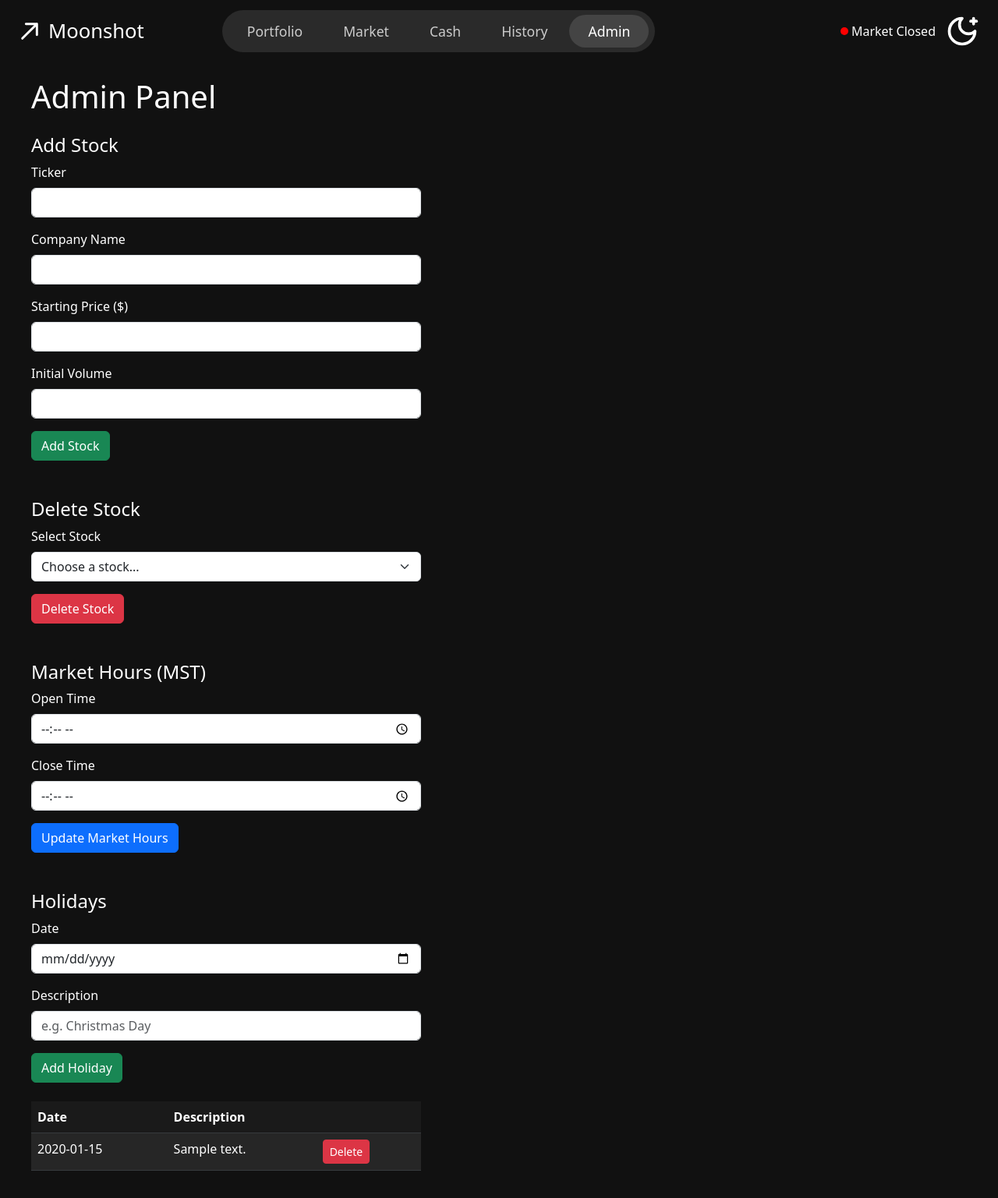
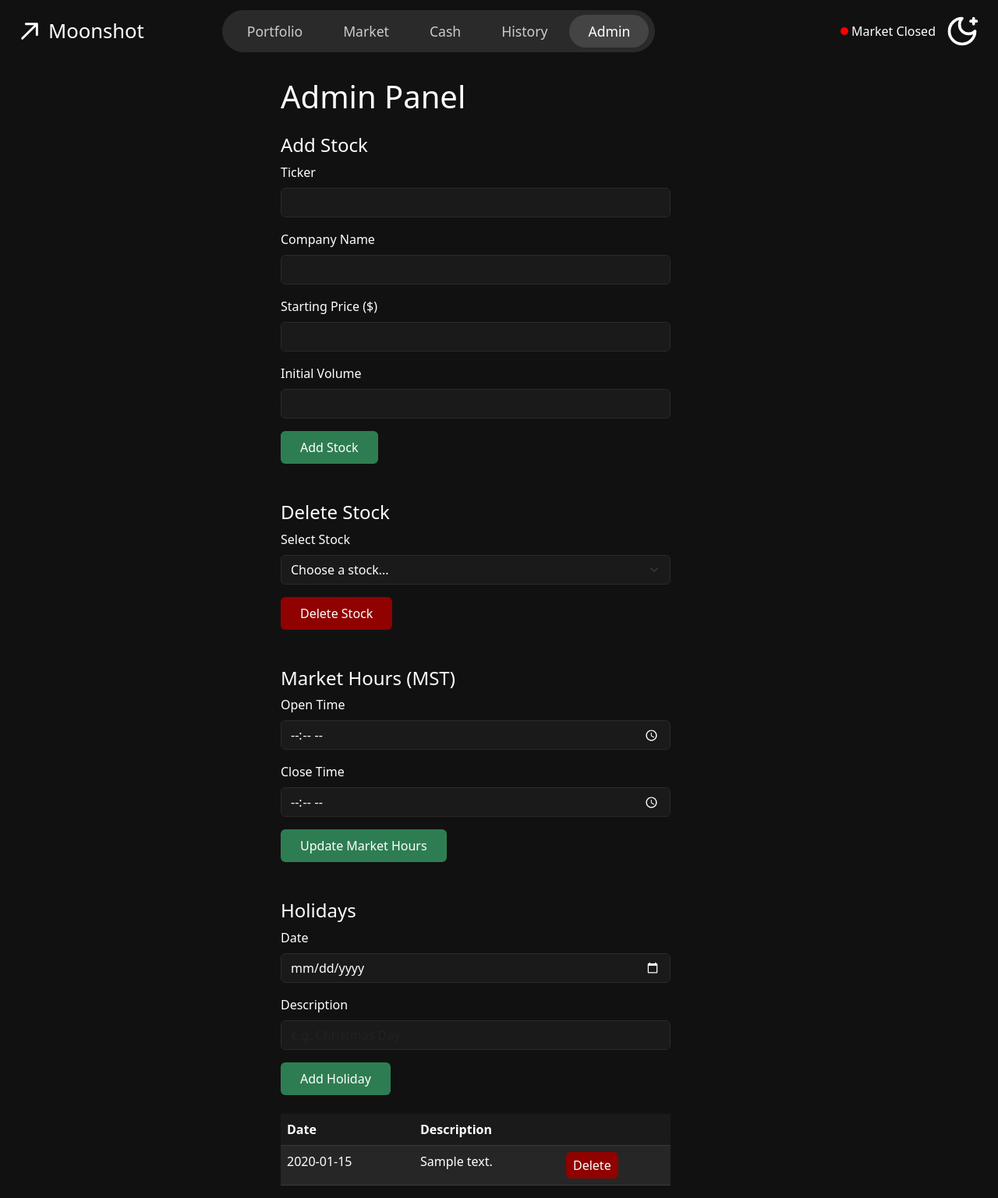
Before and after one commit to htphan9/IFT401-Team4-Capstone, a Flask app: page /admin in a window 1280 px wide. Shown: the whole page at 78% size. Before the commit the page ends 1502 px from the top, so only its background shows below. Run offline with Flask 3, Linux system fonts and the light colour scheme; a user stored in the database is signed in; tables that the repository leaves empty hold one stand-in row (values such as "Sample post").

Commit message:
added link to admin.css and wrapped everything

```diff
--- a/templates/admin.html
+++ b/templates/admin.html
@@ -1,5 +1,7 @@
 {% extends "base.html" %}
-{% block extra_css %}{% endblock %}
+{% block extra_css %}
+    <link href="{{ url_for('static', filename='css/admin.css') }}" rel="stylesheet">
+{% endblock %}
 
 {% block title %}Admin - Moonshot{% endblock %}
 
@@ -7,6 +9,9 @@
 
 {% block content %}
 {% if current_user.is_authenticated and current_user.role == "admin" %}
+
+<!-- Centered container -->
+<div class="admin-container">
 
     <h1>Admin Panel</h1>
 
@@ -16,39 +21,39 @@
 
     <!-- Add Stock -->
     <h4 class="mt-4">Add Stock</h4>
-<form action="/admin/add_stock" method="POST" style="max-width: 500px;">
+    <form action="/admin/add_stock" method="POST" class="admin-form">
 
         <div class="mb-3">
             <label class="form-label text-white">Ticker</label>
-        <input type="text" class="form-control" name="ticker" maxlength="10" required>
+            <input type="text" class="form-control admin-input" name="ticker" maxlength="10" required>
         </div>
 
         <div class="mb-3">
             <label class="form-label text-white">Company Name</label>
-        <input type="text" class="form-control" name="company_name" required>
+            <input type="text" class="form-control admin-input" name="company_name" required>
         </div>
 
         <div class="mb-3">
             <label class="form-label text-white">Starting Price ($)</label>
-        <input type="number" class="form-control" name="initial_price" min="0.01" step="0.01" required>
+            <input type="number" class="form-control admin-input" name="initial_price" min="0.01" step="0.01" required>
         </div>
 
         <div class="mb-3">
             <label class="form-label text-white">Initial Volume</label>
-        <input type="number" class="form-control" name="initial_volume_issued" min="1" required>
+            <input type="number" class="form-control admin-input" name="initial_volume_issued" min="1" required>
         </div>
 
-    <button type="submit" class="btn btn-success">Add Stock</button>
+        <button type="submit" class="btn btn-green-sm px-4 py-2">Add Stock</button>
 
     </form>
 
-<!-- Delete Stock  -->
+    <!-- Delete Stock -->
     <h4 class="mt-5">Delete Stock</h4>
-<form action="/admin/delete_stock" method="POST" style="max-width: 500px;">
+    <form action="/admin/delete_stock" method="POST" class="admin-form">
 
         <div class="mb-3">
             <label class="form-label text-white">Select Stock</label>
-        <select class="form-select" name="stock_id" required>
+            <select class="form-select admin-input" name="stock_id" required>
                 <option value="" disabled selected>Choose a stock...</option>
                 {% for stock in stocks %}
                     <option value="{{ stock.id }}">{{ stock.ticker }}: {{ stock.company_name }}</option>
@@ -56,53 +61,53 @@
             </select>
         </div>
 
-    <button type="submit" class="btn btn-danger">Delete Stock</button>
+        <button type="submit" class="btn btn-red-sm px-4 py-2">Delete Stock</button>
 
     </form>
 
     <!-- Market Hours -->
     <h4 class="mt-5">Market Hours (MST)</h4>
-<form action="/admin/update_market" method="POST" style="max-width: 500px;">
+    <form action="/admin/update_market" method="POST" class="admin-form">
 
         <div class="mb-3">
             <label class="form-label text-white">Open Time</label>
-        <input type="time" class="form-control" name="open_time"
+            <input type="time" class="form-control admin-input" name="open_time"
                    value="{{ market_config.open_time if market_config else '09:00' }}" required>
         </div>
 
         <div class="mb-3">
             <label class="form-label text-white">Close Time</label>
-        <input type="time" class="form-control" name="close_time"
+            <input type="time" class="form-control admin-input" name="close_time"
                    value="{{ market_config.close_time if market_config else '16:00' }}" required>
         </div>
 
-    <button type="submit" class="btn btn-primary">Update Market Hours</button>
+        <button type="submit" class="btn btn-green-sm px-4 py-2">Update Market Hours</button>
 
     </form>
 
-<!--Holidays -->
+    <!-- Holidays -->
     <h4 class="mt-5">Holidays</h4>
 
     <!-- Add a holiday -->
-<form action="/admin/add_holiday" method="POST" style="max-width: 500px;">
+    <form action="/admin/add_holiday" method="POST" class="admin-form">
 
         <div class="mb-3">
             <label class="form-label text-white">Date</label>
-        <input type="date" class="form-control" name="holiday_date" required>
+            <input type="date" class="form-control admin-input" name="holiday_date" required>
         </div>
 
         <div class="mb-3">
             <label class="form-label text-white">Description</label>
-        <input type="text" class="form-control" name="description" placeholder="e.g. Christmas Day">
+            <input type="text" class="form-control admin-input" name="description" placeholder="e.g. Christmas Day">
         </div>
 
-    <button type="submit" class="btn btn-success">Add Holiday</button>
+        <button type="submit" class="btn btn-green-sm px-4 py-2">Add Holiday</button>
 
     </form>
 
     <!-- List existing holidays with a delete button on each row -->
     {% if holidays %}
-<table class="table table-striped table-dark mt-4" style="max-width: 500px;">
+    <table class="table table-striped table-dark mt-4 admin-form">
         <thead>
             <tr>
                 <th>Date</th>
@@ -119,7 +124,7 @@
                     <!-- Each delete is its own small form posting the holiday id -->
                     <form action="/admin/delete_holiday" method="POST">
                         <input type="hidden" name="holiday_id" value="{{ holiday.id }}">
-                    <button type="submit" class="btn btn-danger btn-sm">Delete</button>
+                        <button type="submit" class="btn btn-red-sm btn-sm">Delete</button>
                     </form>
                 </td>
             </tr>
@@ -130,6 +135,8 @@
         <p class="text-muted mt-3">No holidays added yet.</p>
     {% endif %}
 
+</div><!-- /.admin-container -->
+
 {% else %}
 <p>You are not logged in or do not have admin access.</p>
 {% endif %}
```
Lines whose indentation alone changed are shown as unchanged.
